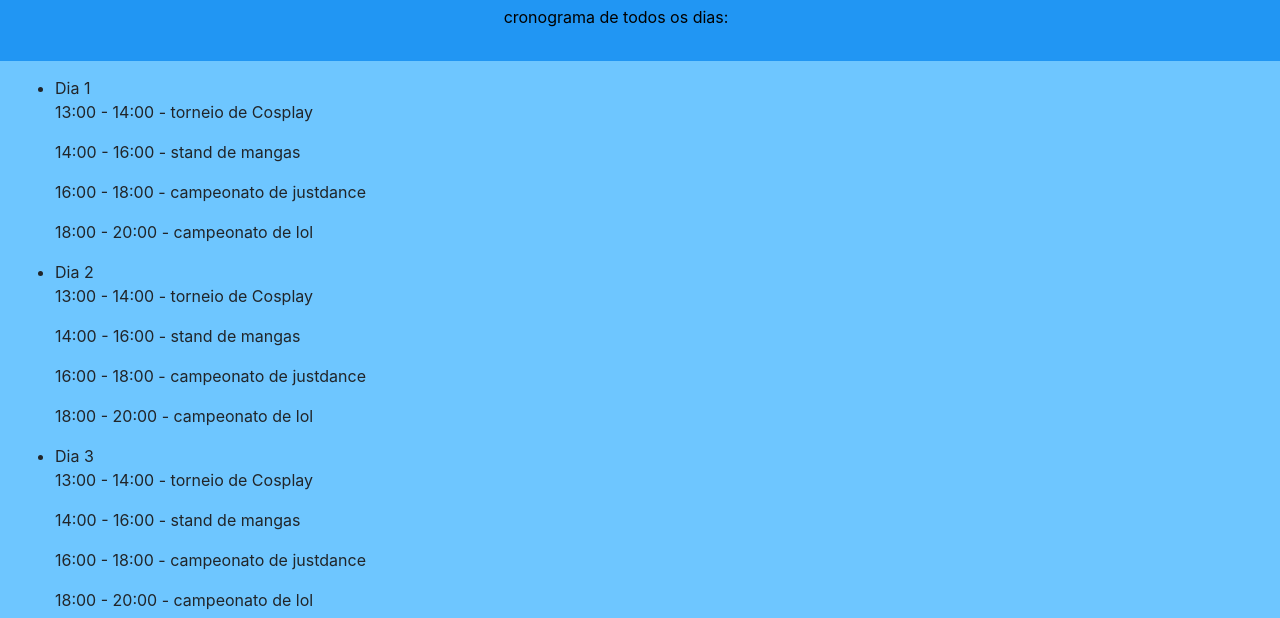
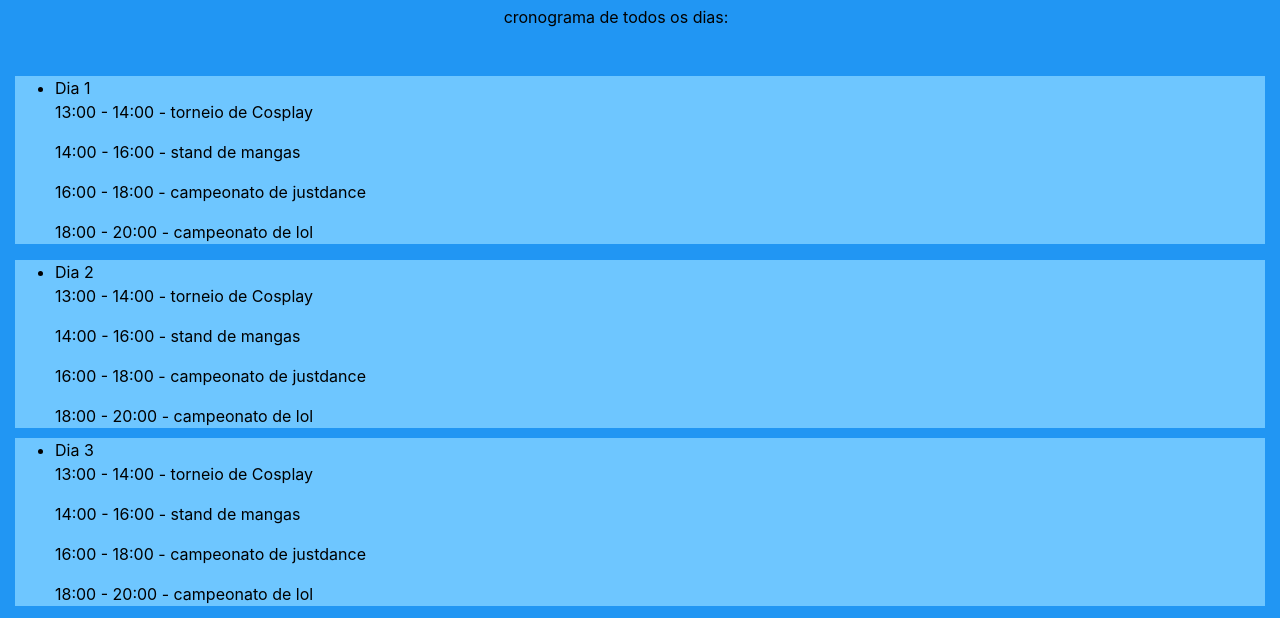
Before and after one commit to ricardoanchieta/Sites, a plain HTML site: page SiteTeste/cronograma.html in a window 1280 px wide. Shown: the part 125-743 px from the top of the page. Drawn offline with nearby package versions, Linux system fonts and the light colour scheme; files whose address does not match are found by name.

Commit message:
Arrumando o cronograma

```diff
--- a/SiteTeste/style.css
+++ b/SiteTeste/style.css
@@ -70,12 +70,17 @@
     }
 
 .cronograma {
-    background-color: #6ec6ff;
+    background-color:#2196f3 ;
     margin-bottom: -16px;
     padding: 15px;
 
 }
     .cronograma ul{
+        background-color:#6ec6ff;
+        color: black;
+        margin-bottom: 10px;
+    }
 
-
-    }
+.gambiarra{
+    margin-bottom: 10px;
+}
```
